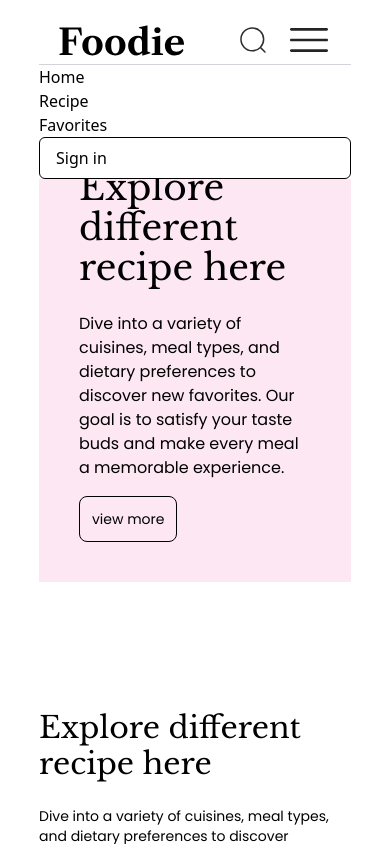
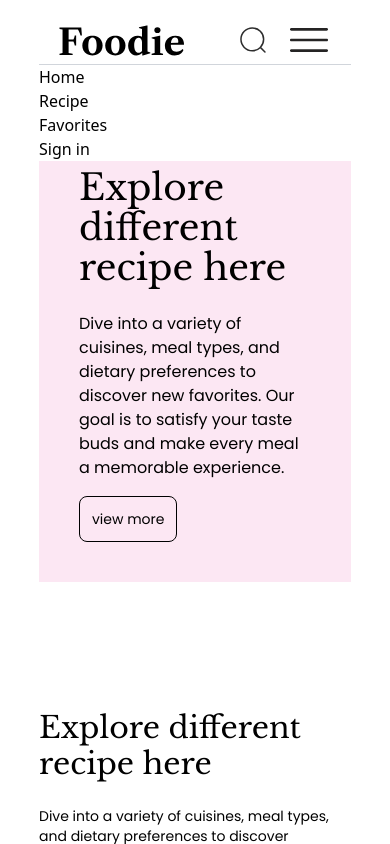
Before and after one commit to chwello/Foodie, a React (Vite) app: page / in a window 390 px wide. Both pictures are taken after a click on the button 309 px from the left and 40 px from the top of the page. Shown: the top 844 px of the page. Built offline with nearby package versions, Linux system fonts and the light colour scheme.

Commit message:
Adjusted styling for the menu items in the navbar.

```diff
--- a/src/components/Navbar/Navbar.jsx
+++ b/src/components/Navbar/Navbar.jsx
@@ -139,7 +139,7 @@ const Navbar = ({ setShowLogin }) => {
         <li>
           <button
             onClick={() => setShowLogin(true)}
-            className="px-4 py-2 border border-black text-black rounded-md hover:bg-black hover:text-white w-full text-left"
+            className=" text-black rounded-md hover:bg-black hover:text-white text-left"
           >
             Sign in
           </button>
```
